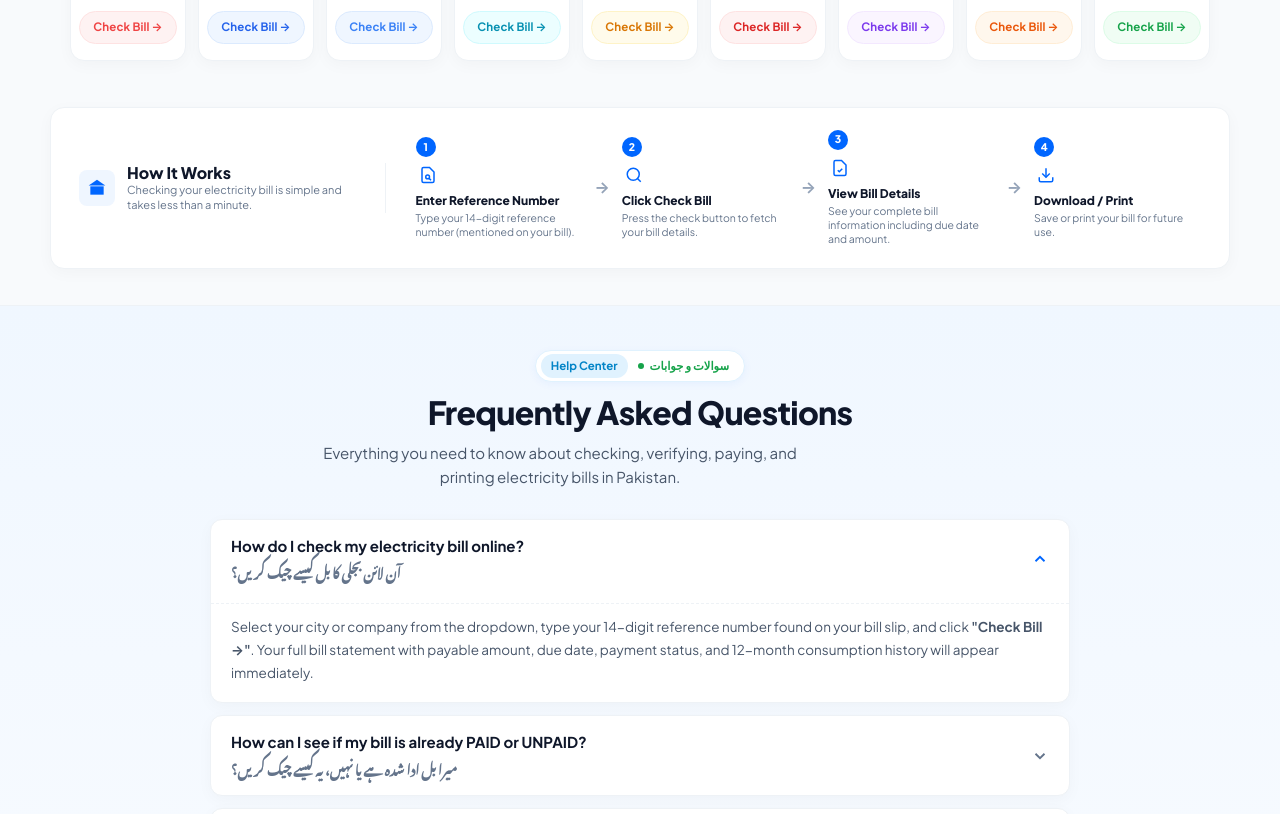
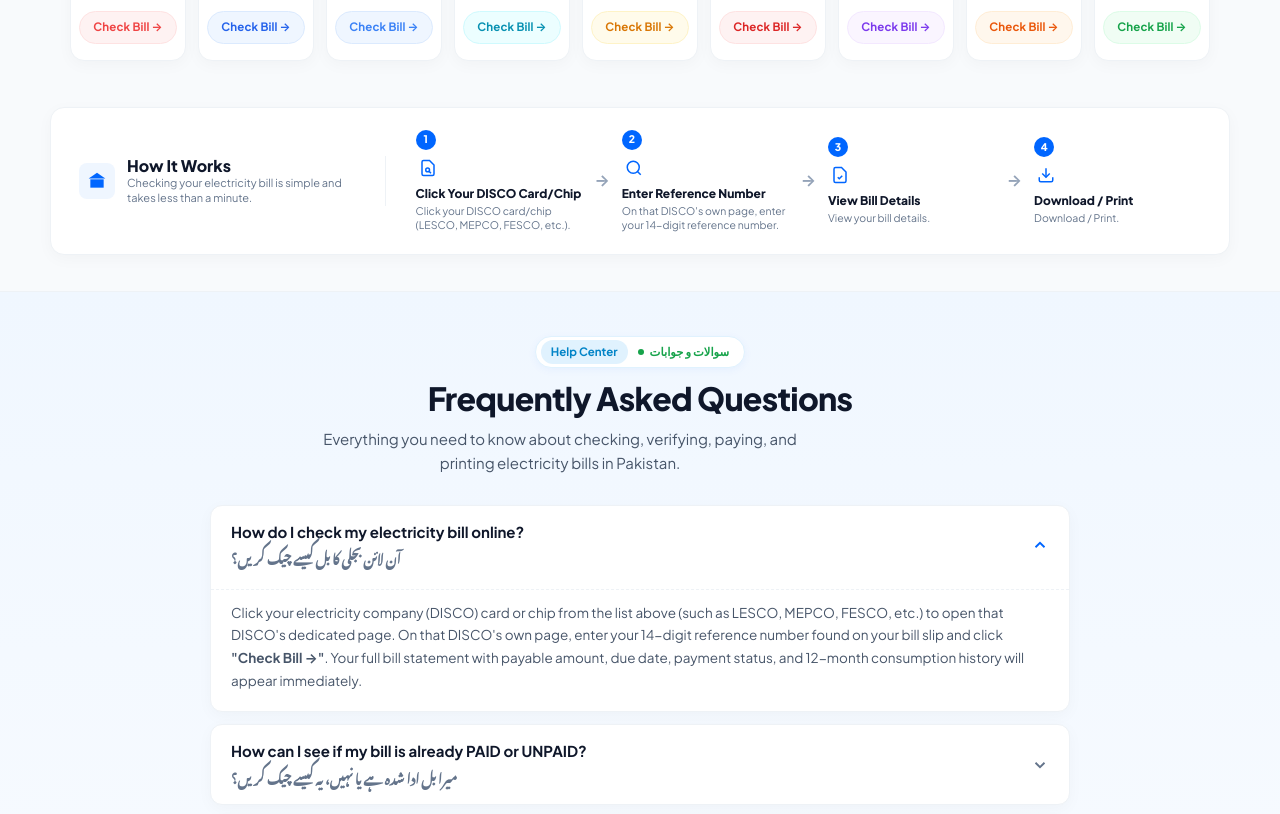
Before and after one commit to haseebkhokhar0999-lang/PITC-Bill-Checker, a website: page public/index.html in a window 1280 px wide. Shown: the part 656-1470 px from the top of the page. Drawn offline with Linux system fonts and the light colour scheme; a web font is replaced by a local one.

Commit message:
refactor: update homepage instructions and How It Works steps for dedicated DISCO page flow

```diff
--- a/public/app.js
+++ b/public/app.js
@@ -123,7 +123,7 @@ const TRANSLATIONS = {
     badgeWapda: "WAPDA & DISCOs",
     badgeOfficial: "Official Bill Checking",
     heroTitle: 'Electricity Bill <span class="highlight-blue">Check Online</span>',
-    heroSubtitle: "Enter your reference number to check your electricity bill instantly.<br>Fast, secure and easy — all in one place.",
+    heroSubtitle: "Click your electricity company below to check your bill.<br>Fast, secure and easy — all in one place.",
     popularProviders: "Popular Providers:",
 
     // DISCO Action Buttons
@@ -142,14 +142,14 @@ const TRANSLATIONS = {
     // How It Works
     howMainTitle: "How It Works",
     howSubTitle: "Checking your electricity bill is simple and takes less than a minute.",
-    step1Title: "Enter Reference Number",
-    step1Desc: "Type your 14-digit reference number (mentioned on your bill).",
-    step2Title: "Click Check Bill",
-    step2Desc: "Press the check button to fetch your bill details.",
+    step1Title: "Click Your DISCO Card/Chip",
+    step1Desc: "Click your DISCO card/chip (LESCO, MEPCO, FESCO, etc.).",
+    step2Title: "Enter Reference Number",
+    step2Desc: "On that DISCO's own page, enter your 14-digit reference number.",
     step3Title: "View Bill Details",
-    step3Desc: "See your complete bill information including due date and amount.",
+    step3Desc: "View your bill details.",
     step4Title: "Download / Print",
-    step4Desc: "Save or print your bill for future use.",
+    step4Desc: "Download / Print.",
 
     // FAQ Section
     faqBadge: "Help Center",
@@ -192,7 +192,7 @@ const TRANSLATIONS = {
     badgeWapda: "واپڈا اور ڈسکوز",
     badgeOfficial: "سرکاری بل تصدیق",
     heroTitle: 'بجلی کا بل <span class="highlight-blue">آن لائن چیک کریں</span>',
-    heroSubtitle: "فوری طور پر بجلی کا بل چیک کرنے کے لیے اپنی کمپنی منتخب کریں۔<br>تیز، محفوظ اور آسان — سب ایک ہی جگہ۔",
+    heroSubtitle: "اپنا بل چیک کرنے کے لیے نیچے دی گئی اپنی بجلی کمپنی پر کلک کریں۔<br>تیز، محفوظ اور آسان — سب ایک ہی جگہ۔",
     popularProviders: "مقبول کمپنیاں:",
 
     // DISCO Action Buttons
@@ -211,14 +211,14 @@ const TRANSLATIONS = {
     // How It Works
     howMainTitle: "یہ کیسے کام کرتا ہے",
     howSubTitle: "اپنا بجلی کا بل چیک کرنا انتہائی آسان ہے اور ایک منٹ سے بھی کم وقت لگتا ہے۔",
-    step1Title: "ریفرنس نمبر درج کریں",
-    step1Desc: "اپنا 14 ہندسوں کا ریفرنس نمبر درج کریں (جو بل پر لکھا ہوتا ہے)۔",
-    step2Title: "بل چیک پر کلک کریں",
-    step2Desc: "بل کی تفصیلات حاصل کرنے کے لیے بٹن دبائیں۔",
+    step1Title: "اپنی کمپنی کے کارڈ/چپ پر کلک کریں",
+    step1Desc: "اپنی کمپنی کے کارڈ یا چپ پر کلک کریں (LESCO، MEPCO، FESCO وغیرہ)۔",
+    step2Title: "ریفرنس نمبر درج کریں",
+    step2Desc: "اس کمپنی کے اپنے صفحے پر اپنا 14 ہندسوں کا ریفرنس نمبر درج کریں۔",
     step3Title: "بل کی تفصیلات دیکھیں",
-    step3Desc: "آخری تاریخ اور ادا شدہ رقم سمیت مکمل معلومات دیکھیں۔",
+    step3Desc: "اپنے بجلی بل کی مکمل تفصیلات دیکھیں۔",
     step4Title: "ڈاؤن لوڈ / پرنٹ",
-    step4Desc: "مستقبل کے لیے اپنا بل محفوظ کریں یا پرنٹ نکالیں۔",
+    step4Desc: "ڈاؤن لوڈ / پرنٹ کریں۔",
 
     // FAQ Section
     faqBadge: "امدادی مرکز",
--- a/public/index.html
+++ b/public/index.html
@@ -142,7 +142,7 @@
 
         <!-- Subheading -->
         <p class="hero-subtitle" data-i18n="heroSubtitle">
-          Enter your reference number to check your electricity bill instantly.<br>
+          Click your electricity company below to check your bill.<br>
           Fast, secure and easy — all in one place.
         </p>
 
@@ -401,8 +401,8 @@
               <line x1="13.5" y1="16.5" x2="16" y2="19"></line>
             </svg>
           </div>
-          <h4 class="step-title" data-i18n="step1Title">Enter Reference Number</h4>
-          <p class="step-desc" data-i18n="step1Desc">Type your 14-digit reference number (mentioned on your bill).</p>
+          <h4 class="step-title" data-i18n="step1Title">Click Your DISCO Card/Chip</h4>
+          <p class="step-desc" data-i18n="step1Desc">Click your DISCO card/chip (LESCO, MEPCO, FESCO, etc.).</p>
         </div>
 
         <div class="step-arrow">&rarr;</div>
@@ -416,8 +416,8 @@
               <line x1="21" y1="21" x2="16.65" y2="16.65"></line>
             </svg>
           </div>
-          <h4 class="step-title" data-i18n="step2Title">Click Check Bill</h4>
-          <p class="step-desc" data-i18n="step2Desc">Press the check button to fetch your bill details.</p>
+          <h4 class="step-title" data-i18n="step2Title">Enter Reference Number</h4>
+          <p class="step-desc" data-i18n="step2Desc">On that DISCO's own page, enter your 14-digit reference number.</p>
         </div>
 
         <div class="step-arrow">&rarr;</div>
@@ -432,7 +432,7 @@
             </svg>
           </div>
           <h4 class="step-title" data-i18n="step3Title">View Bill Details</h4>
-          <p class="step-desc" data-i18n="step3Desc">See your complete bill information including due date and amount.</p>
+          <p class="step-desc" data-i18n="step3Desc">View your bill details.</p>
         </div>
 
         <div class="step-arrow">&rarr;</div>
@@ -448,7 +448,7 @@
             </svg>
           </div>
           <h4 class="step-title" data-i18n="step4Title">Download / Print</h4>
-          <p class="step-desc" data-i18n="step4Desc">Save or print your bill for future use.</p>
+          <p class="step-desc" data-i18n="step4Desc">Download / Print.</p>
         </div>
 
       </div>
@@ -482,7 +482,7 @@
             </svg>
           </button>
           <div class="faq-answer-panel">
-            Select your city or company from the dropdown, type your 14-digit reference number found on your bill slip, and click <strong>"Check Bill &rarr;"</strong>. Your full bill statement with payable amount, due date, payment status, and 12-month consumption history will appear immediately.
+            Click your electricity company (DISCO) card or chip from the list above (such as LESCO, MEPCO, FESCO, etc.) to open that DISCO's dedicated page. On that DISCO's own page, enter your 14-digit reference number found on your bill slip and click <strong>"Check Bill &rarr;"</strong>. Your full bill statement with payable amount, due date, payment status, and 12-month consumption history will appear immediately.
           </div>
         </div>
 
```
